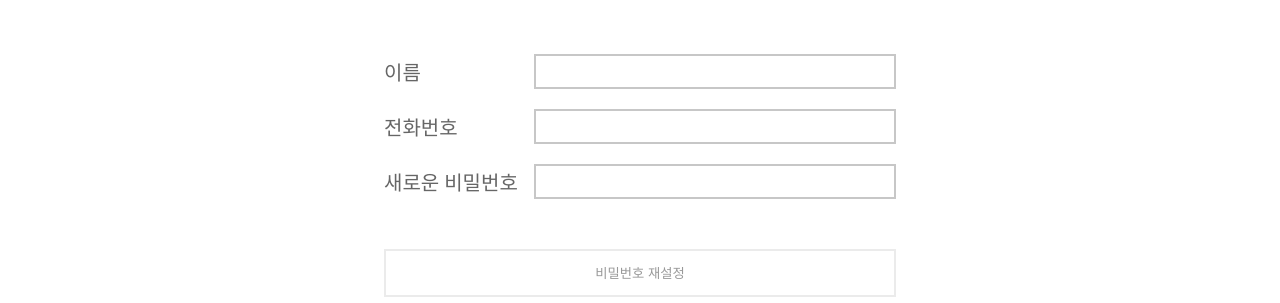
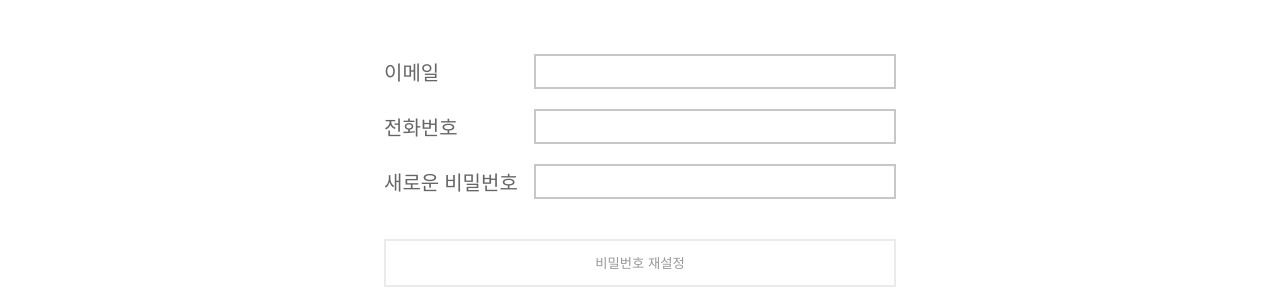
Before and after one commit to quailss/Mechulia-Front, a React (Create React App) app: page /findAccount in a window 1280 px wide. Shown: the part 649-952 px from the top of the page. Built offline with nearby package versions, Linux system fonts and the light colour scheme; no server answers; a web font is replaced by a local one.

Commit message:
[FEAT]비밀번호 재설정 기능

```diff
--- a/src/findAccount.tsx
+++ b/src/findAccount.tsx
@@ -1,10 +1,12 @@
-import React, {useState} from "react";
+import React, { useState } from "react";
 import axios from 'axios';
 import Navigation from "./components/nav";
 import "./styles/findAccount.css";
 import PopUp from './components/popup';
+import { useNavigate } from "react-router-dom";
 
 const FindAccount:React.FC = () => {
+    const navigate = useNavigate();
     //아이디 찾기
     const [username, setUsername] = useState('');
     const [userphone, setUserphone] = useState('');
@@ -63,6 +65,20 @@ const FindAccount:React.FC = () => {
     };
 
     //비밀번호 재설정
+    const handleChangePassword = async() => {
+      try {
+        const response = await axios.post('http://localhost:8080/api/auth/reset-password', {
+          email: user_name,
+          phoneNumber: user_phone,
+          password: resetpassword,
+        });
+
+        alert("비밀번호 재설정이 완료됐습니다.")
+        navigate('/login');
+      } catch (error: any) {
+        alert("입력하신 정보가 맞는지 확인해주세요.");
+      }
+    };
 
     return(
         <div>
@@ -93,7 +109,7 @@ const FindAccount:React.FC = () => {
             <div className="reset-password-container">
                 <h1>비밀번호 재설정</h1>
                 <div>
-                    <label className="text-font">이름 </label>
+                    <label className="text-font">이메일 </label>
                     <input type="text" id="username" name="username" className="search-id" value={user_name} onChange={(e) => setUser_name(e.target.value)} required />
                 </div>
                 <div>
@@ -104,8 +120,9 @@ const FindAccount:React.FC = () => {
                     <label className="text-font">새로운 비밀번호 </label>
                     <input type="password" id="password" name="password" className="reset-password" value={resetpassword} onChange={(e) => setResetpassword(e.target.value)} required />
                 </div>
-
-                <button className={`reset-password-button ${isPasswordValid ? 'active' : ''}`}>비밀번호 재설정</button>
+            </div>
+            <div className="reset-button-container">
+              <button className={`reset-password-button ${isPasswordValid ? 'active' : ''}`} onClick={handleChangePassword}>비밀번호 재설정</button>
             </div>
 
             <footer className="footer"></footer>
--- a/src/styles/findAccount.css
+++ b/src/styles/findAccount.css
@@ -29,9 +29,10 @@
     flex-grow: 1;
     padding: 8px;
     border: 2px solid #c7c7c7;
+    z-index: 1;
 }
 
-.find-id-button, .reset-password-button{
+.find-id-button {
     width: 100%;
     height: 48px;
     border: 2px solid #EBEBEB;
@@ -71,6 +72,22 @@ cursor: not-allowed;
     margin-bottom: 20px;
 }
 
+.reset-button-container{
+    position: relative;
+    text-align: center;
+    top: 170px;
+    z-index: 1;
+}
+
+.reset-password-button{
+    width: 40vw;
+    height: 48px;
+    border: 2px solid #EBEBEB;
+    color: #999999;
+    cursor: not-allowed;
+    background-color: white;
+}
+
 .reset-password-container h1 {
     margin-bottom: 50px;
 }
```
